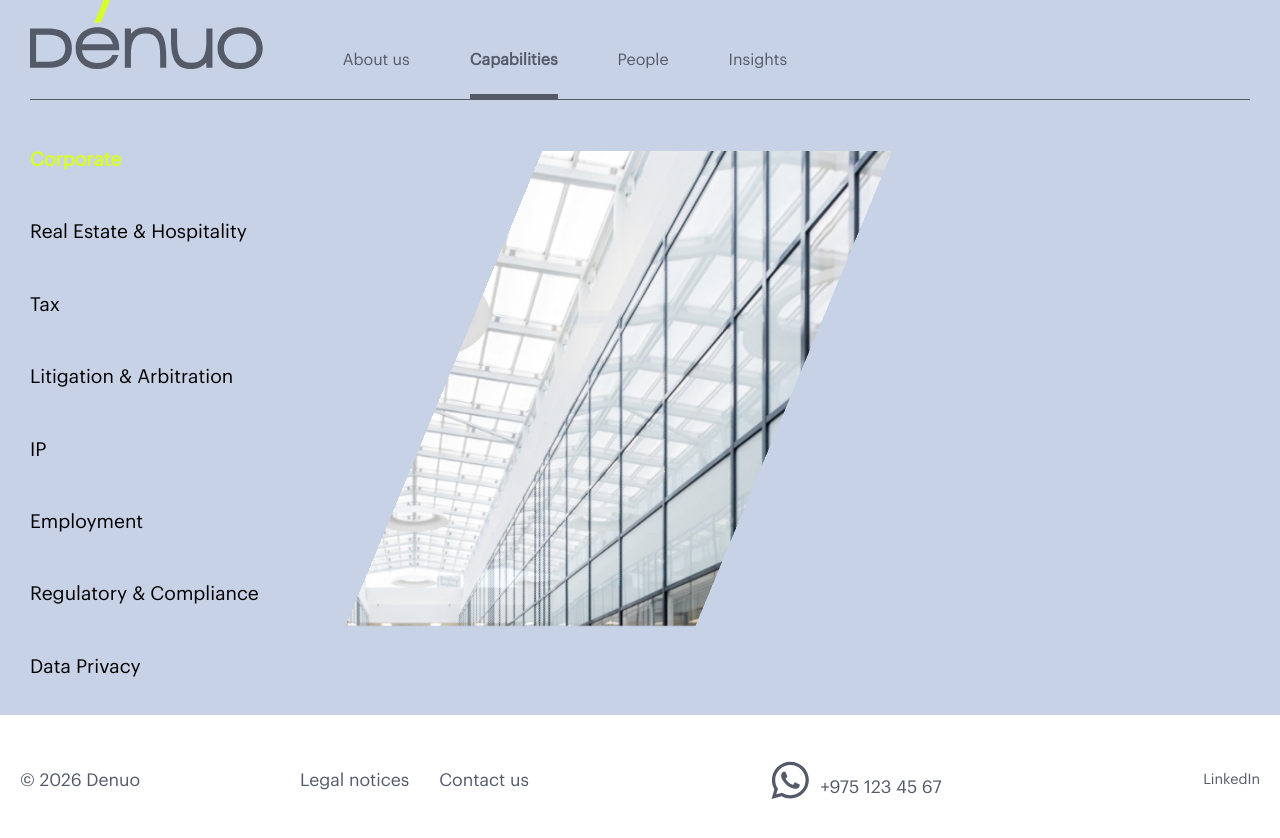
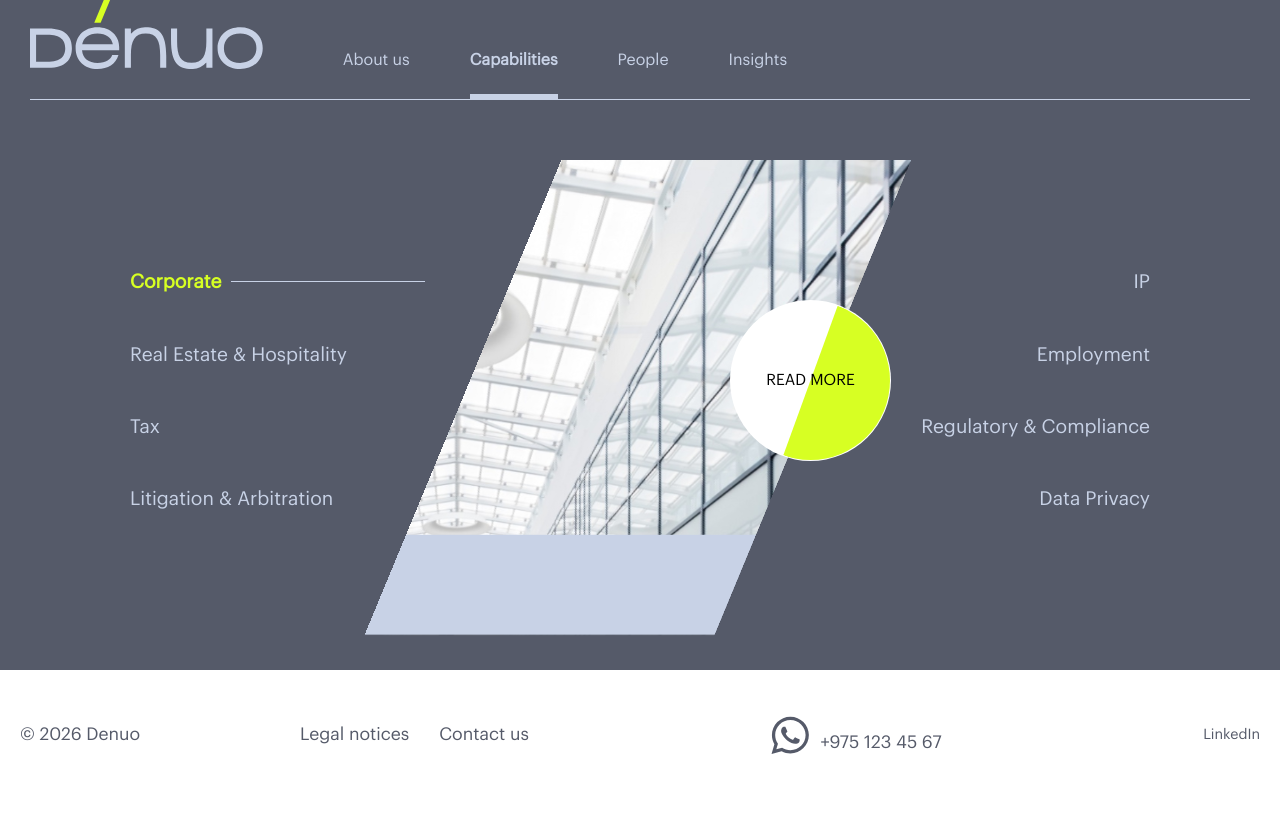
Before and after one commit to DenuoSoft/Web-LSI, a React (Vite) app: page /capabilities in a window 1280 px wide. Shown: the top 838 px of the page. After the commit the page ends 800 px from the top, so only its background shows below. Built offline with nearby package versions, Linux system fonts and the light colour scheme.

Commit message:
added capabilities

```diff
--- a/src/components/CapaView/CapaView.styled.ts
+++ b/src/components/CapaView/CapaView.styled.ts
@@ -1,39 +1,85 @@
-import styled, { css } from "styled-components";
+import styled from 'styled-components';
+import {fluidTypography} from '../../styles/fluidTypography';
+import {breakpoints} from '../../styles/breakpoints';
 
-export const CapaBlock = styled.div<{ $visible: boolean }>`
---slide-base: clamp(28rem, 45vw, 70rem);
-	--slide-gap: clamp(1rem, 2.2vw, 3rem);
-	--slide-padding: clamp(1.5rem, 5vw, 10rem);
-	--accent-width: clamp(0.4rem, 0.6vw, 0.8rem);
-	--accent-height: clamp(1.4rem, 2vw, 2.6rem);
-	--stripe-width: clamp(2.5rem, 5.8vw, 11.5rem);
-     width: 100%;
+export const CapaPage = styled.main`
+	width: 100%;
+	min-height: 100vh;
 	display: flex;
-	padding: 0 var(--slide-padding);
-	gap: var(--slide-gap);
+	justify-content: space-between;
+	align-items: stretch;
+	gap: 6rem;
+	padding: 8rem 5vw 4rem;
 	color: #c8d2e6;
-	z-index: 1;
-	box-sizing: border-box;
+    z-index: 3;
+	@media (max-width: ${breakpoints.md}) {
+		flex-direction: column-reverse;
+		gap: 3rem;
+	}
+`;
 
-	&::after {
-		content: '';
-		position: absolute;
-		z-index: 2;
-		top: 45%;
-		transform: translateY(-50%) skewX(-22.5deg);
-		height: calc(var(--slide-base) * 0.7);
-		width: var(--stripe-width);
-		/* центр полоски на стыке картинки и контента */
-		right: calc(var(--slide-base) - 31rem);
-		background: #d7ff23;
+export const CapaInfo = styled.section`
+	flex: 1;
+	min-width: 0;
+	display: flex;
+	flex-direction: column;
+	gap: 2.5rem;
+`;
 
-		clip-path: inset(0 0 100% 0);
-		transition: clip-path 0.8s ease-out 0.2s;
+export const CapaBack = styled.button`
+	align-self: flex-start;
+	padding: 0;
+	background: none;
+	border: none;
+	color: #c8d2e6;
+	cursor: pointer;
+	${fluidTypography({max: 18, min: 12})};
+	transition: color 0.3s ease;
 
-		${({ $visible }) =>
-			$visible &&
-			css`
-				clip-path: inset(0 0 0 0);
-			`}
+	&:hover,
+	&:focus-visible {
+		color: #d7ff23;
 	}
-`
+`;
+
+export const CapaTitle = styled.h1`
+	margin: 0;
+	color: #d7ff23;
+	${fluidTypography({max: 64, min: 32})};
+`;
+
+export const CapaText = styled.p`
+	margin: 0;
+	max-width: 60ch;
+	${fluidTypography({max: 22, min: 14})};
+`;
+
+export const CapaList = styled.ul`
+	margin: 0;
+	padding-left: 1.5rem;
+	display: flex;
+	flex-direction: column;
+	gap: 1.5rem;
+	max-width: 60ch;
+	${fluidTypography({max: 20, min: 14})};
+`;
+
+export const CapaImage = styled.div`
+	flex: 0 0 40%;
+	min-height: 30rem;
+	overflow: hidden;
+	/* тот же скос, что у картинки в Tabs */
+	clip-path: polygon(22% 0, 100% 0, 78% 100%, 0 100%);
+
+	img {
+		display: block;
+		width: 100%;
+		height: 100%;
+		object-fit: cover;
+	}
+
+	@media (max-width: ${breakpoints.md}) {
+		flex-basis: auto;
+		min-height: 20rem;
+	}
+`;
--- a/src/components/CapaView/CapaView.tsx
+++ b/src/components/CapaView/CapaView.tsx
@@ -1,16 +1,54 @@
-import { useEffect, useState } from "react";
-import { CapaBlock } from "./CapaView.styled";
+import {useEffect} from 'react';
+import {useLocation, useNavigate} from 'react-router-dom';
+import {services} from '../ServiceView/services-data';
+import {
+	CapaBack,
+
+	CapaInfo,
+	CapaList,
+	CapaPage,
+	CapaText,
+	CapaTitle,
+} from './CapaView.styled';
 
 export const CapaView = () => {
-    const [visible, setVisible] = useState(false);
+	const navigate = useNavigate();
+	const location = useLocation();
 
-    useEffect(() => {
-      const id = requestAnimationFrame(() => setVisible(true));
-      return () => cancelAnimationFrame(id);
-    }, []);
-  return (
-    <CapaBlock $visible={visible}>
-      CapabiliesView
-    </CapaBlock>
-  );
-}
+	// название услуги приходит из Tabs через state роутера
+	const selected = (location.state as {service?: string} | null)?.service;
+
+	// если страницу открыли напрямую (без state) — показываем первую услугу
+	const service =
+		services.find((item) => item.title === selected) ?? services[0];
+
+	// при открытии страницы всегда начинаем сверху
+	useEffect(() => {
+		window.scrollTo(0, 0);
+	}, [service.id]);
+
+	return (
+		<CapaPage>
+			<CapaInfo>
+				<CapaBack type="button" onClick={() => navigate(-1)}>
+					Back
+				</CapaBack>
+
+				<CapaTitle>{service.title}</CapaTitle>
+				<CapaText>{service.text}</CapaText>
+
+				{service.description && <CapaText>{service.description}</CapaText>}
+
+				<CapaList>
+					{service.list.map((item) => (
+						<li key={item}>{item}</li>
+					))}
+				</CapaList>
+			</CapaInfo>
+
+			{/* <CapaImage>
+				<img src={service.image} alt={service.title} />
+			</CapaImage> */}
+		</CapaPage>
+	);
+};
--- a/src/components/HomeView/HomeView.tsx
+++ b/src/components/HomeView/HomeView.tsx
@@ -123,7 +123,7 @@ export const HomeView = () => {
 						)}
 					</TextWrapper>
 
-					<RoundButton>Learn more</RoundButton>
+					<RoundButton variant="main">Learn more</RoundButton>
 				</HomeTextBlock>
 				<NavigationDots>
 					{homeData.map((_, index) => (
--- a/src/components/Tabs/Tabs.styled.ts
+++ b/src/components/Tabs/Tabs.styled.ts
@@ -7,19 +7,22 @@ export const TabsWrap = styled.div<{$variant: TabsVariant}>`
 	width: 100%;
 	height: 100%;
 	display: flex;
-	justify-content: space-between;
-	gap: 15rem;
+	gap: 10rem;
 	z-index: 3;
 
 	${({$variant}) =>
 		$variant === 'services' &&
 		css`
 			position: relative;
+			align-items: center;
+			justify-content: center;
+			gap: 4rem;
+			padding: 0 10rem;
 			@media (max-width: ${breakpoints.xl}) {
-			   gap: 0;
+				gap: 2rem;
 			}
+		`}
 
-		`}
 	${({$variant}) =>
 		$variant === 'insights' &&
 		css`
@@ -30,8 +33,10 @@ export const TabsWrap = styled.div<{$variant: TabsVariant}>`
 		`}
 `;
 
-export const TabsBlock = styled.div<{$variant: TabsVariant}>`
-	width: 30%;
+export const TabsBlock = styled.div<{
+	$variant: TabsVariant;
+	$side?: 'left' | 'right';
+}>`
 	display: flex;
 	flex-direction: column;
 	gap: 4rem;
@@ -40,13 +45,16 @@ export const TabsBlock = styled.div<{$variant: TabsVariant}>`
 	@media (max-width: ${breakpoints.sm}) {
 		width: 18rem;
 	}
-	${({$variant}) =>
+
+	${({$variant, $side}) =>
 		$variant === 'services' &&
 		css`
-			@media (max-width: ${breakpoints.md}) {
+			flex: 1;
+			width: auto;
+			min-width: 0;
+			align-items: ${$side === 'right' ? 'flex-end' : 'flex-start'};
+		`}
 
-			}
-		`}
 	${({$variant}) =>
 		$variant === 'insights' &&
 		css`
@@ -54,21 +62,26 @@ export const TabsBlock = styled.div<{$variant: TabsVariant}>`
 			flex-direction: row;
 			justify-content: flex-start;
 			gap: 3rem;
-			}
+
 			@media (max-width: ${breakpoints.sm}) {
 				flex-wrap: wrap;
 				gap: 1.5rem;
 			}
 		`}
 `;
-export const TabsItem = styled.div<{$isActive: boolean; $variant: TabsVariant}>`
+
+export const TabsItem = styled.div<{
+	$isActive: boolean;
+	$variant: TabsVariant;
+	$side?: 'left' | 'right';
+}>`
 	display: flex;
 	align-items: center;
 	gap: 10px;
 	padding-bottom: 0.5rem;
 	${fluidTypography({max: 24, min: 12})};
 	cursor: pointer;
-	color: ${({$isActive}) => ($isActive ? '#d7ff23' : '--var(text)')};
+	color: ${({$isActive}) => ($isActive ? '#d7ff23' : '#c8d2e6')};
 	font-weight: ${({$isActive}) => ($isActive ? 'bold' : 'normal')};
 	transition: color 0.3s ease;
 	position: relative;
@@ -85,7 +98,6 @@ export const TabsItem = styled.div<{$isActive: boolean; $variant: TabsVariant}>`
 		content: '';
 		display: inline-block;
 		max-width: 100%;
-		//width: ${({$isActive}) => ($isActive ? 'min(650px, 100%)' : '0')};
 		height: 1px;
 		z-index: -1;
 		background: #c8d2e6;
@@ -94,6 +106,7 @@ export const TabsItem = styled.div<{$isActive: boolean; $variant: TabsVariant}>`
 		opacity: ${({$isActive}) => ($isActive ? 1 : 0)};
 		transform: scaleX(${({$isActive}) => ($isActive ? 1 : 0)});
 		transform-origin: left;
+
 		@media (max-width: ${breakpoints.xxl}) {
 			width: 35rem;
 		}
@@ -109,6 +122,7 @@ export const TabsItem = styled.div<{$isActive: boolean; $variant: TabsVariant}>`
 			width: 65rem;
 			opacity: 1;
 			transform: scaleX(1);
+
 			@media (max-width: ${breakpoints.xxl}) {
 				width: 55rem;
 			}
@@ -126,15 +140,44 @@ export const TabsItem = styled.div<{$isActive: boolean; $variant: TabsVariant}>`
 			}
 		`}
 
-	&:hover {
-		color: #d7ff23;
+	/* services: линия тянется от текста в сторону картинки */
+	${({$variant, $side}) =>
+		$variant === 'services' &&
+		css`
+			width: 100%;
+			flex-direction: ${$side === 'right' ? 'row-reverse' : 'row'};
 
 			&::after {
-			opacity: 1;
-			transform: scaleX(1);
+				flex: 1;
+				width: auto;
+				transform-origin: ${$side === 'right' ? 'right' : 'left'};
 			}
+			&:hover::after {
+				width: auto;
 			}
+		`}
+`;
 
+/* Обёртка для картинки и кнопки в центре (только services) */
+export const TabsCenter = styled.div`
+	position: relative;
+	flex-shrink: 0;
+	display: flex;
+	justify-content: center;
+	z-index: 5;
+
+	@media (max-width: ${breakpoints.md}) {
+		display: none;
+	}
+`;
+
+/* Кнопка поверх нижней серой части картинки */
+export const TabsCta = styled.div`
+	position: absolute;
+	left: 50%;
+	bottom: 2rem;
+	transform: translateX(-50%);
+	z-index: 6;
 `;
 
 export const TabsAkkut = styled.div<{
@@ -151,17 +194,24 @@ export const TabsAkkut = styled.div<{
 	${({$variant}) =>
 		$variant === 'services' &&
 		css`
-			width: 45rem;
-			height: 59.38272vh;
-			right: 10rem;
+			--akkut-h: 59.38272vh;
+			width: 35rem;
+			height: var(--akkut-h);
 			transform: skew(-22.5deg) translate3d(0, 0.59259vh, 0);
 			-webkit-transform: skew(-22.5deg) translate3d(0, 0.59259vh, 0);
-			@media (max-width: ${breakpoints.xxl}) {
-				width: 35rem;
+
+			&::after {
+				content: '';
+				position: absolute;
+				width: 100%;
+				height: 10rem;
+				bottom: 0;
+				background-color: #c8d2e6;
+				z-index: 5;
 			}
+
 			@media (max-width: ${breakpoints.xl}) {
 				width: 27rem;
-				margin-left: 10rem
 			}
 			@media (max-width: ${breakpoints.lg}) {
 				width: 20rem;
@@ -199,25 +249,20 @@ export const TabsAkkut = styled.div<{
 
 export const TabsAkkutImg = styled.img`
 	position: absolute;
-	inset: 0;
-	width: 100%;
+	top: 0;
+	left: -8rem;
+	width: calc(100% + 0.42 * var(--akkut-h));
 	height: 100%;
 	object-fit: cover;
 	object-position: center center;
 	display: block;
 	z-index: 5;
-	transform: skew(22.5deg) scale(1.5);
+	transform: skew(22.5deg);
 	transform-origin: center;
-	@media (max-width: ${breakpoints.xxl}) {
-		transform: skew(22.5deg) scale(1.6);
-	}
-	@media (max-width: ${breakpoints.xl}) {
-		transform: skew(22.5deg) scale(1.9);
-	}
-	@media (max-width: ${breakpoints.lg}) {
-		transform: skew(22.5deg) scale(2.2);
-	}
+
+
 `;
+
 export const TabContent = styled.div<{$variant: TabsVariant}>`
 	display: flex;
 	position: relative;
@@ -225,35 +270,19 @@ export const TabContent = styled.div<{$variant: TabsVariant}>`
 	${({$variant}) =>
 		$variant === 'services' &&
 		css`
-			width: 20%;
-			flex-direction: column;
-			align-items: flex-start;
-			gap: 2rem;
-			@media (max-width: ${breakpoints.xl}) {
-			   width: 33%
-			}
-			@media (max-width: ${breakpoints.md}) {
-				width: 50%;
-			}
+			display: none;
 		`}
 
 	${({$variant}) =>
 		$variant === 'insights' &&
 		css`
 			width: 80%;
-			//flex-direction: column;
-			//align-items: flex-start;
-			//justify-content: space-between;
-			//gap: 4rem;
-			//margin-top: 3rem;
-			@media (max-width: ${breakpoints.xl}) {
-
-
-			}
 		`}
 `;
+
 export const TabsImg = styled.div<{$variant: TabsVariant}>`
 	display: none;
+
 	${({$variant}) =>
 		$variant === 'insights' &&
 		css`
@@ -270,12 +299,11 @@ export const TabsImg = styled.div<{$variant: TabsVariant}>`
 				center left/cover;
 			-webkit-mask-repeat: no-repeat;
 			mask-repeat: no-repeat;
+
 			img {
 				display: block;
 				width: 100%;
 				height: 100%;
-				-o-object-position: center;
-				object-position: center;
 				-o-object-fit: cover;
 				object-fit: cover;
 				-o-object-position: center right;
--- a/src/components/Tabs/Tabs.tsx
+++ b/src/components/Tabs/Tabs.tsx
@@ -1,52 +1,121 @@
 import {useEffect, useState} from 'react';
+import {useNavigate} from 'react-router-dom';
 import {
 	TabContent,
 	TabsAkkut,
 	TabsAkkutImg,
 	TabsBlock,
+	TabsCenter,
+	TabsCta,
 	TabsImg,
 	TabsItem,
 	TabsWrap,
 } from './Tabs.styled';
 import type {TabsProps, TabItem} from '../../models/tabs';
 import image from '../../assets/img/insight.jpg';
+import {RoundButton} from '../../shared/buttons/RoundButton';
 
 interface TabsExtendedProps extends TabsProps {
 	images?: Record<string, string>; // имя таба → картинка
 }
 
 export const Tabs = ({tabs, content, variant, images}: TabsExtendedProps) => {
+	const navigate = useNavigate();
 	const [activeTab, setActiveTab] = useState(tabs[0].name);
-	const activeImage = images?.[activeTab];
+	const [hoveredTab, setHoveredTab] = useState<string | null>(null);
 	const [visible, setVisible] = useState(false);
+
+	// при наведении показываем картинку hover-таба, иначе — активного
+	const displayedTab = hoveredTab ?? activeTab;
+	const displayedImage = images?.[displayedTab];
 
 	useEffect(() => {
 		const id = requestAnimationFrame(() => setVisible(true));
 		return () => cancelAnimationFrame(id);
 	}, []);
 
-	return (
-		<TabsWrap $variant={variant}>
-			<TabsBlock $variant={variant}>
-				{tabs.map((tab: TabItem) => (
+	const openService = (name: string) => navigate('/capaview', {state: {service: name}});
+
+	// первый клик выбирает таб, повторный клик по активному открывает страницу
+	const handleTabClick = (name: string) => {
+		if (variant === 'services' && name === activeTab) {
+			openService(name);
+			return;
+		}
+		setActiveTab(name);
+	};
+
+	const renderBlock = (list: TabItem[], side?: 'left' | 'right') => (
+		<TabsBlock
+			$variant={variant}
+			$side={side}
+			onMouseLeave={() => setHoveredTab(null)}
+		>
+			{list.map((tab: TabItem) => (
 				<TabsItem
 					key={tab.name}
 					$variant={variant}
-						onClick={() => setActiveTab(tab.name)}
+					$side={side}
+					onClick={() => handleTabClick(tab.name)}
+					onMouseEnter={() => setHoveredTab(tab.name)}
+					onFocus={() => setHoveredTab(tab.name)}
+					onBlur={() => setHoveredTab(null)}
 					$isActive={activeTab === tab.name}
 				>
 					<span className="tab-text">{tab.name}</span>
 				</TabsItem>
 			))}
 		</TabsBlock>
+	);
 
-			{/* TabsAkkut — картинка активного таба */}
+	// для services делим табы пополам: слева / справа от картинки
+	const half = Math.ceil(tabs.length / 2);
+	const leftTabs = tabs.slice(0, half);
+	const rightTabs = tabs.slice(half);
+
+	const akkut = (
 		<TabsAkkut $variant={variant} $visible={visible}>
-				{variant === 'services' && activeImage && (
-					<TabsAkkutImg src={activeImage} alt={activeTab} />
+			{variant === 'services' && displayedImage && (
+				<TabsAkkutImg
+					key={displayedTab}
+					src={displayedImage}
+					alt={displayedTab}
+				/>
 			)}
 		</TabsAkkut>
+	);
+
+	return (
+		<TabsWrap $variant={variant}>
+			{variant === 'services' ? (
+				<>
+					{renderBlock(leftTabs, 'left')}
+
+					<TabsCenter>
+						{akkut}
+						{displayedImage && (
+							<TabsCta>
+								<RoundButton
+									variant="capa"
+									onClick={() => openService(activeTab)}
+								>
+									Read more
+								</RoundButton>
+							</TabsCta>
+						)}
+					</TabsCenter>
+
+					{renderBlock(rightTabs, 'right')}
+				</>
+			) : (
+				<>
+					{renderBlock(tabs)}
+					{akkut}
+				</>
+			)}
+
 			<TabContent $variant={variant}>{content[activeTab]}</TabContent>
+
 			<TabsImg $variant={variant}>
 				<img src={image} />
 			</TabsImg>
--- /dev/null
+++ b/src/models/button-model.ts
@@ -0,0 +1,8 @@
+import type { ReactNode } from "react";
+
+export interface ButtonProps {
+    variant: ButtonVariant;
+    children: ReactNode;
+    onClick?: () => void;
+}
+export type ButtonVariant = 'main' | 'capa';
--- a/src/router/router.tsx
+++ b/src/router/router.tsx
@@ -15,6 +15,7 @@ import {About} from '../pages/About';
 import { InsightPage } from '../components/InsightsView/InsightPage';
 import { EventPage } from '../components/EventsView/EventPage';
 import { NewsView } from '../components/NewsView/NewsView';
+import { CapaView } from '../components/CapaView/CapaView';
 
 export const router = createBrowserRouter(
 	[
@@ -34,9 +35,13 @@ export const router = createBrowserRouter(
 				{
 					path: '/capabilities',
 					element: <Services />,
-					handle: { theme: "light" }
+
 				},
-
+				{
+					path: '/capaview',
+					element: <CapaView />,
+					//handle: { theme: "light" }
+				},
 				{
 					path: '/people',
 					element: <People />,
--- a/src/shared/buttons/RoundButton.styled.ts
+++ b/src/shared/buttons/RoundButton.styled.ts
@@ -1,8 +1,19 @@
-import styled from 'styled-components';
-import { fluidTypography } from '../../styles/fluidTypography';
-import { breakpoints } from '../../styles/breakpoints';
+import styled, {css} from 'styled-components';
+import {fluidTypography} from '../../styles/fluidTypography';
+import {breakpoints} from '../../styles/breakpoints';
+import type {ButtonVariant} from '../../models/button-model';
 
-export const ButtonBlock = styled.button`
+// Общий "ховер-вид": белый фон + жёлтая полоса, заходящая наполовину
+const hoverLook = css`
+	border-color: transparent;
+	background: #fff;
+
+	&::before {
+		transform: rotate(20deg) translateX(50%);
+	}
+`;
+
+export const ButtonBlock = styled.button<{$variant: ButtonVariant}>`
 	position: absolute;
 	bottom: 16rem;
 	right: 10rem;
@@ -13,7 +24,7 @@ export const ButtonBlock = styled.button`
 	padding: 0.5rem;
 	background: transparent;
 	font-weight: 400;
-	${fluidTypography({ max: 18, min: 12 })}
+	${fluidTypography({max: 18, min: 12})}
 	line-height: 1.7rem;
 	text-transform: uppercase;
 	border: 1px solid rgba(85, 90, 105, 0.5);
@@ -24,23 +35,41 @@ export const ButtonBlock = styled.button`
 	@media (max-width: ${breakpoints.xxl}) {
 		right: 5rem;
 	}
+
 	&::before {
 		content: '';
 		position: absolute;
 		inset: 0;
 		background-color: #d7ff23;
 		transform: rotate(20deg) translateX(100%);
-		border: none;
 		transition: transform 0.3s ease;
 	}
 
+	${({$variant}) =>
+		$variant === 'main' &&
+	css`
+
 			&:hover {
-		border: none;
-        background: #fff;
+				${hoverLook}
+			}
+		`}
+
+	${({$variant}) =>
+		$variant === 'capa' &&
+	css`
+	        transform: translateZ(0);
+			bottom: 15rem;
+			left: 9rem;
+			${hoverLook}
+
+
+  		&:hover {
+				background: #d7ff23;
 				&::before {
-			transform: rotate(20deg) translateX(50%);
+					transform: none;
 				}
 			}
+		`}
 `;
 
 export const ButtonText = styled.span`
--- a/src/shared/buttons/RoundButton.tsx
+++ b/src/shared/buttons/RoundButton.tsx
@@ -1,14 +1,9 @@
-import type {ReactNode} from 'react';
+import type { ButtonProps } from '../../models/button-model';
 import {ButtonBlock, ButtonText} from './RoundButton.styled';
 
-interface RoundButtonProps {
-	children: ReactNode;
-	onClick?: () => void;
-}
-
-export const RoundButton = ({children, onClick}: RoundButtonProps) => {
+export const RoundButton = ({children, onClick, variant}: ButtonProps) => {
 	return (
-		<ButtonBlock onClick={onClick}>
+		<ButtonBlock onClick={onClick} $variant={variant}>
 			<ButtonText>{children}</ButtonText>
 		</ButtonBlock>
 	);
```
Also changed, not shown: src/components/Utils/slugify.ts (added, +7 -0 lines). Lines whose indentation alone changed are shown as unchanged.
